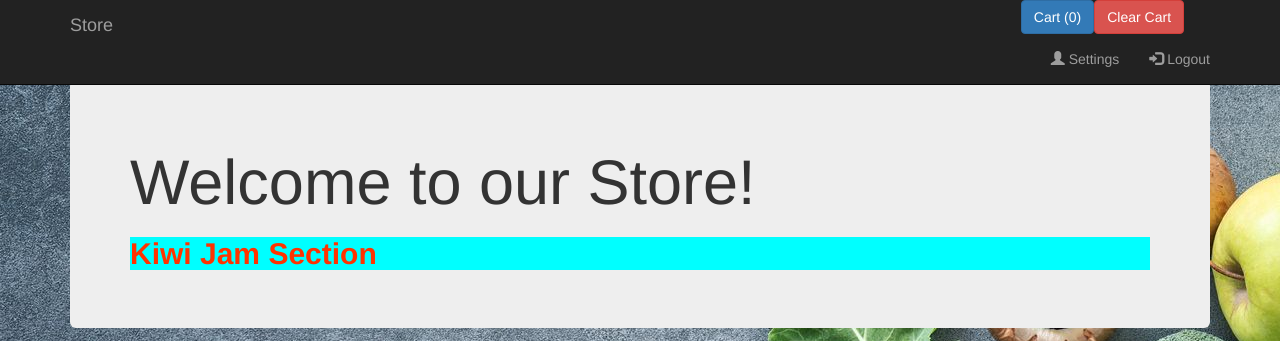
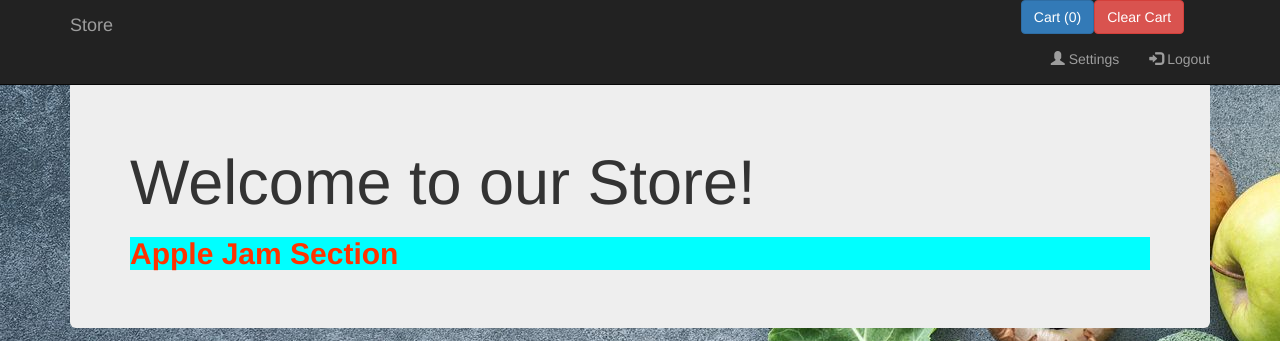
Before and after one commit to AB-Jeet/EnactusTask, a plain HTML site: page applejam.html in a window 1280 px wide. Shown: the top 341 px of the page. Drawn offline with nearby package versions, Linux system fonts and the light colour scheme.

Commit message:
Update applejam.html

```diff
--- a/applejam.html
+++ b/applejam.html
@@ -53,7 +53,7 @@
             <div class="jumbotron" style="margin-top: 80px;">
                 <h1>Welcome to our Store! </h1>
                 <h2 style="color: #ff3300;font-weight: bold;background-color: #00ffff;">
-                 Kiwi Jam Section
+                 Apple Jam Section
                 </h2>
 
 
```
